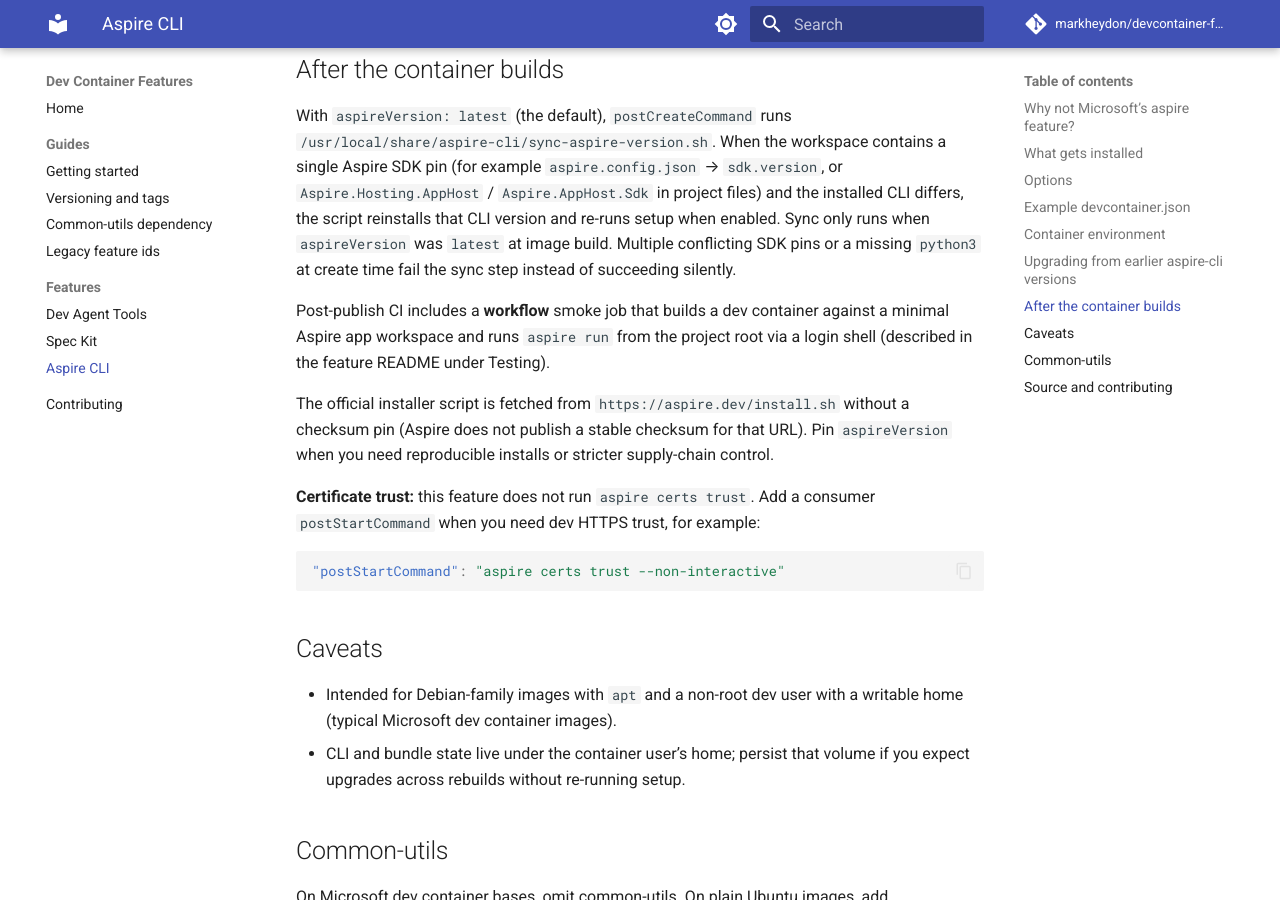
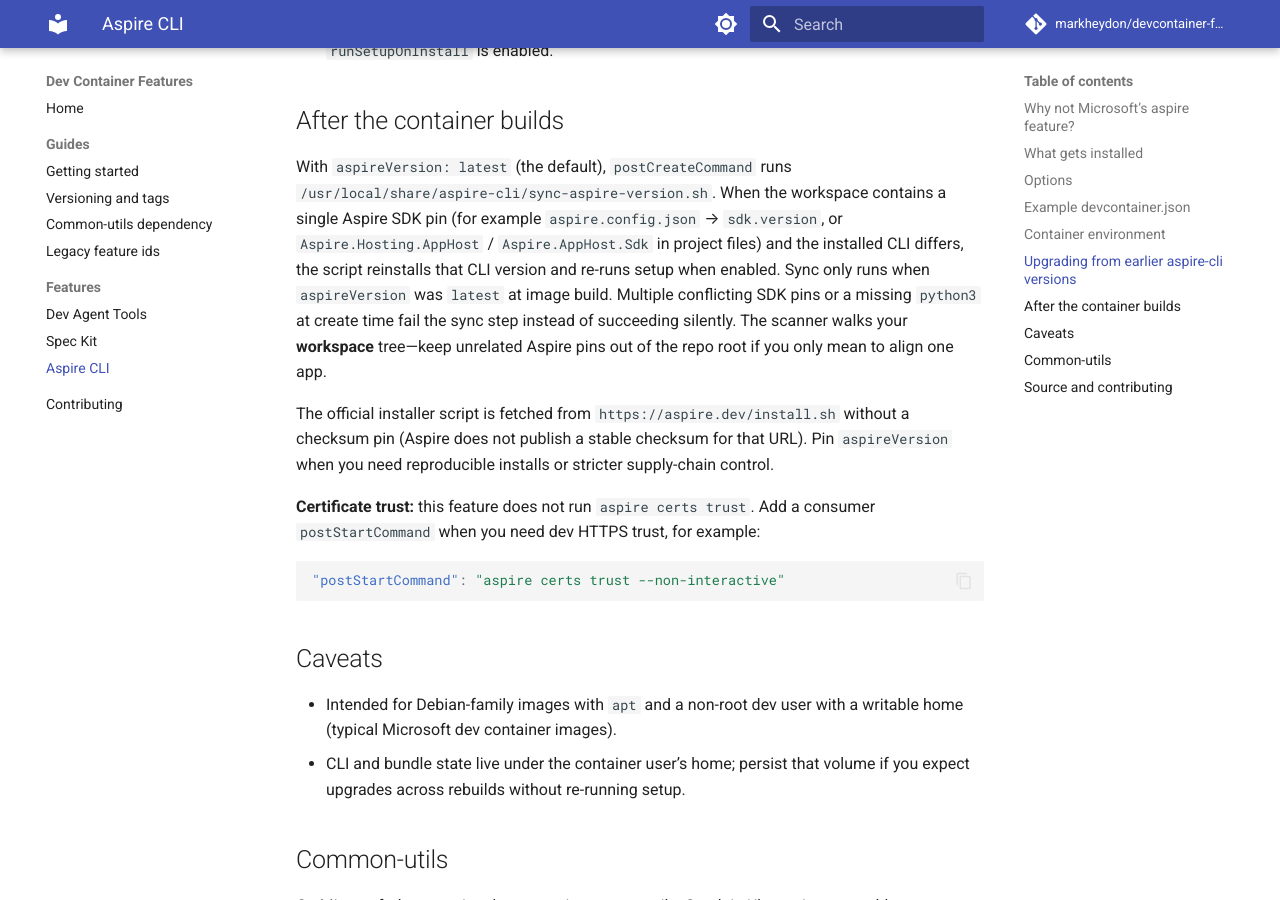
Before and after one commit to markheydon/devcontainer-features, an MkDocs documentation site: the page built from docs/features/aspire-cli.md, in a window 1280 px wide and 900 px high, scrolled down 3759 px. Built offline with MkDocs 1.6.1 and Material for MkDocs 9.7.7, drawn with Linux system fonts in a browser that asks for light colours; comment, search, counter and statistics services are not loaded; some of the changed text lies outside the part shown.

Commit message:
docs: align aspire-cli testing docs with split post-publish smoke.
Consumer and maintainer guides now distinguish feature-test, sync, and workflow jobs without CI detail on the docs site.

Co-authored-by: Cursor <cursoragent@cursor.com>

```diff
--- a/docs/features/aspire-cli.md
+++ b/docs/features/aspire-cli.md
@@ -57,7 +57,7 @@ Consumers often ask why this repository publishes **`aspire-cli`** instead of [`
 
 Pin `aspireVersion` to a semver (for example `"17.0.0"`) when you need reproducible image builds instead of `latest`.
 
-Login and interactive bash shells pick up `aspire` on `PATH` from `/etc/profile.d/aspire-cli.sh` and the user’s `.bashrc` / `.profile` snippet—no extra `devcontainer.json` configuration required for typical CLI use in the terminal.
+Login and interactive bash shells pick up `aspire` on `PATH` from `/etc/profile.d/aspire-cli.sh` and the user’s `.bashrc` / `.profile` snippet—no extra `devcontainer.json` configuration required for typical CLI use in the terminal. Run **`aspire run`** from your AppHost project root in a login shell (or set `remoteEnv` as below) so the CLI is on `PATH` for non-interactive invocations.
 
 **Plain or minimal base:** when your image does not already provide common-utils, add it so `installsAfter` ordering is explicit:
 
@@ -101,9 +101,7 @@ Earlier releases defaulted the layout path to `~/.aspire/bundle`. **Aspire 17+**
 
 ## After the container builds
 
-With `aspireVersion: latest` (the default), `postCreateCommand` runs `/usr/local/share/aspire-cli/sync-aspire-version.sh`. When the workspace contains a single Aspire SDK pin (for example `aspire.config.json` → `sdk.version`, or `Aspire.Hosting.AppHost` / `Aspire.AppHost.Sdk` in project files) and the installed CLI differs, the script reinstalls that CLI version and re-runs setup when enabled. Sync only runs when `aspireVersion` was `latest` at image build. Multiple conflicting SDK pins or a missing `python3` at create time fail the sync step instead of succeeding silently.
-
-Post-publish CI includes a **workflow** smoke job that builds a dev container against a minimal Aspire app workspace and runs `aspire run` from the project root via a login shell (described in the feature README under Testing).
+With `aspireVersion: latest` (the default), `postCreateCommand` runs `/usr/local/share/aspire-cli/sync-aspire-version.sh`. When the workspace contains a single Aspire SDK pin (for example `aspire.config.json` → `sdk.version`, or `Aspire.Hosting.AppHost` / `Aspire.AppHost.Sdk` in project files) and the installed CLI differs, the script reinstalls that CLI version and re-runs setup when enabled. Sync only runs when `aspireVersion` was `latest` at image build. Multiple conflicting SDK pins or a missing `python3` at create time fail the sync step instead of succeeding silently. The scanner walks your **workspace** tree—keep unrelated Aspire pins out of the repo root if you only mean to align one app.
 
 The official installer script is fetched from `https://aspire.dev/install.sh` without a checksum pin (Aspire does not publish a stable checksum for that URL). Pin `aspireVersion` when you need reproducible installs or stricter supply-chain control.
 
```
Also changed, not shown: CONTRIBUTING.md (+1 -1 lines), CONVENTIONS.md (+1 -1 lines), docs/contributing.md (+1 -1 lines), src/aspire-cli/README.md (+3 -1 lines).
